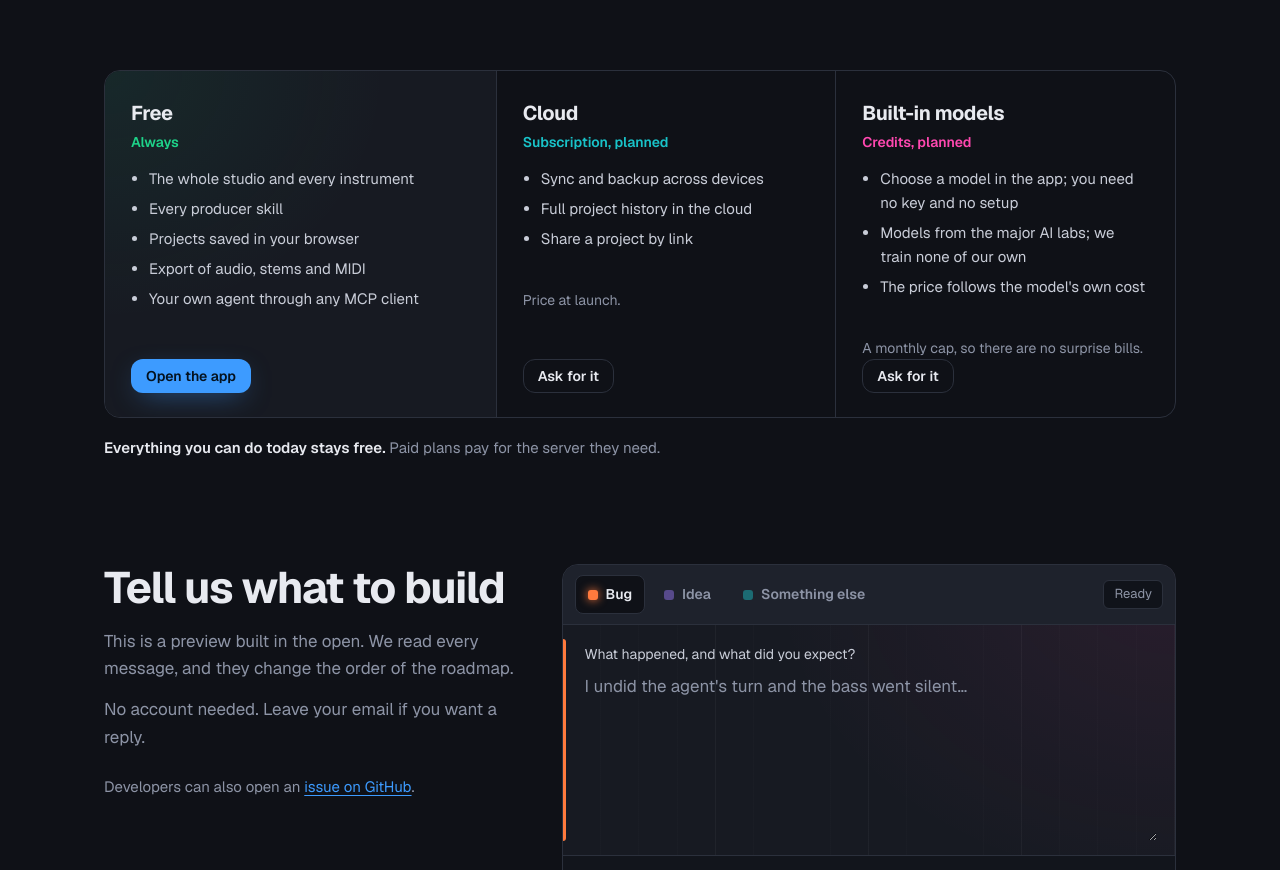
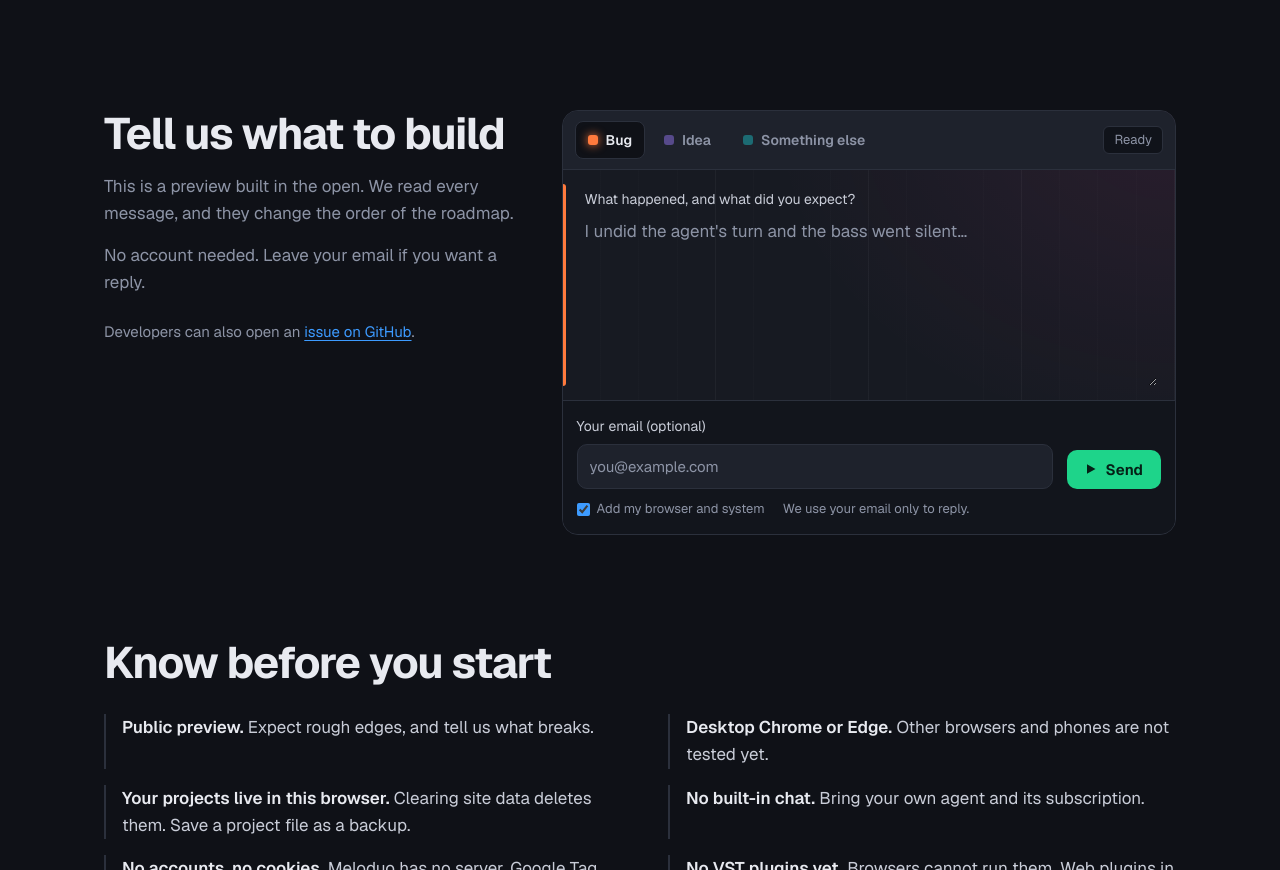
Before and after one commit to meloduo/meloduo.github.io, a plain HTML site: page index.html in a window 1280 px wide. Shown: the part 6590-7460 px from the top of the page. Drawn offline with Linux system fonts and the light colour scheme.

Commit message:
Deploy 8827da0

```diff
--- a/index.html
+++ b/index.html
@@ -223,20 +223,6 @@ pre code { background: none; padding: 0; }
 .arr ul li { margin: 0 0 9px; padding-left: 13px; position: relative; }
 .arr ul li::before { content: ''; position: absolute; left: 0; top: .6em; width: 6px; height: 3px; border-radius: 1px; background: var(--c); }
 @media (max-width: 1120px) { .arr .clip { font-size: 12px; padding: 0 6px; } }
-.plans { display: grid; grid-template-columns: 1.15fr 1fr 1fr; margin-top: 64px; border: 1px solid var(--line); border-radius: 16px; overflow: hidden; }
-.plans > div { padding: 26px 26px 24px; }
-.plans > div + div { border-left: 1px solid var(--line); }
-.plans .free { background: radial-gradient(120% 120% at 0% 0%, #1ed48a14, transparent 60%), var(--panel); }
-.plans .name { font-size: 20px; font-weight: 700; letter-spacing: -0.02em; margin: 0 0 2px; }
-.plans .how { color: var(--c); font-size: 14px; font-weight: 600; margin: 0 0 14px; }
-.plans ul { margin: 0; padding-left: 18px; color: var(--soft); font-size: 15px; }
-.plans li { margin: 0 0 6px; }
-.plans .note { color: var(--dim); font-size: 14px; margin: 14px 0 0; }
-.plans > div { display: flex; flex-direction: column; align-items: flex-start; }
-.plans .btn { margin-top: auto; }
-.plans ul { margin-bottom: 18px; }
-.promise { margin: 18px 0 0; color: var(--dim); font-size: 15px; }
-.promise b { color: var(--text); font-weight: 600; }
 @media (max-width: 920px) {
   .arr { grid-template-columns: 1fr; margin-top: 32px; }
   .arr::before { display: none; }
@@ -247,8 +233,6 @@ pre code { background: none; padding: 0; }
   .arr ul, .arr > li:first-child ul { margin-top: 16px; padding: 0; }
   .arr .ph { top: auto; bottom: 12px; left: 0; right: 0; width: auto; height: 2px; margin: 0; }
   .arr .ph::before { clip-path: none; }
-  .plans { grid-template-columns: 1fr; }
-  .plans > div + div { border-left: 0; border-top: 1px solid var(--line); }
 }
 
 /* Feedback */
@@ -802,27 +786,6 @@ args = ["-y", "@meloduo/mcp"]</code></pre></div>
         <li>Works offline, more languages</li>
       </ul></li>
     </ol>
-
-    <div class="plans">
-      <div class="free" style="--c: var(--green)"><p class="name">Free</p><p class="how">Always</p><ul>
-        <li>The whole studio and every instrument</li>
-        <li>Every producer skill</li>
-        <li>Projects saved in your browser</li>
-        <li>Export of audio, stems and MIDI</li>
-        <li>Your own agent through any MCP client</li>
-      </ul><a class="btn primary small" href="app/">Open the app</a></div>
-      <div style="--c: var(--teal)"><p class="name">Cloud</p><p class="how">Subscription, planned</p><ul>
-        <li>Sync and backup across devices</li>
-        <li>Full project history in the cloud</li>
-        <li>Share a project by link</li>
-      </ul><p class="note">Price at launch.</p><a class="btn quiet small" data-link="idea" href="#">Ask for it</a></div>
-      <div style="--c: var(--agent)"><p class="name">Built-in models</p><p class="how">Credits, planned</p><ul>
-        <li>Choose a model in the app; you need no key and no setup</li>
-        <li>Models from the major AI labs; we train none of our own</li>
-        <li>The price follows the model's own cost</li>
-      </ul><p class="note">A monthly cap, so there are no surprise bills.</p><a class="btn quiet small" data-link="idea" href="#">Ask for it</a></div>
-    </div>
-    <p class="promise"><b>Everything you can do today stays free.</b> Paid plans pay for the server they need.</p>
   </section>
 
   <section class="wrap" id="talk">
@@ -925,7 +888,6 @@ args = ["-y", "@meloduo/mcp"]</code></pre></div>
 // Fill in before publishing; an empty link hides its line.
 const LINKS = {
   bug: 'https://github.com/meloduo/meloduo-agent/issues/new',
-  idea: 'https://github.com/meloduo/meloduo-agent/discussions',
   survey: '',
   skills: 'https://github.com/meloduo/meloduo-agent/tree/main/skills',
   updates: '',
```
